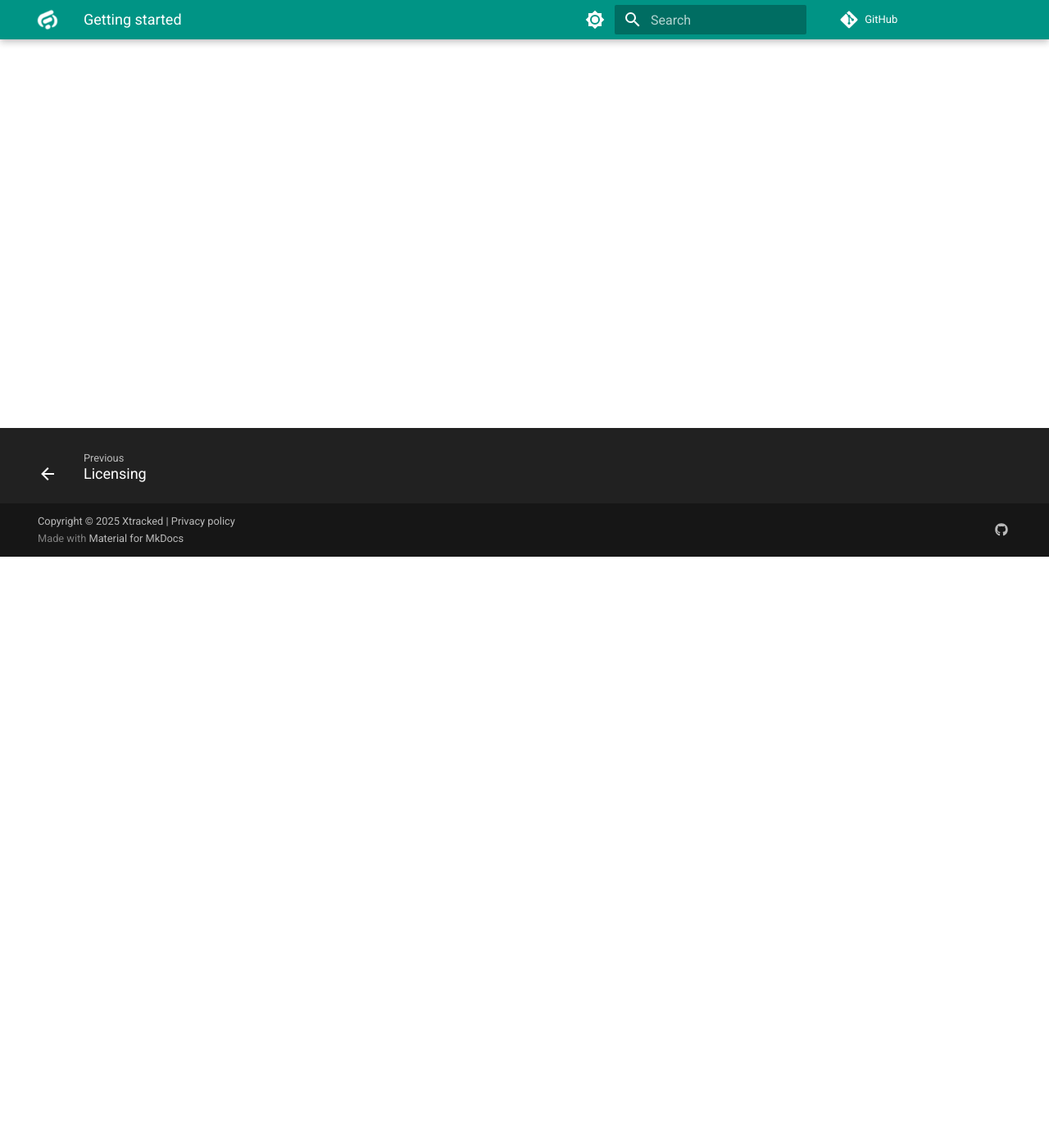
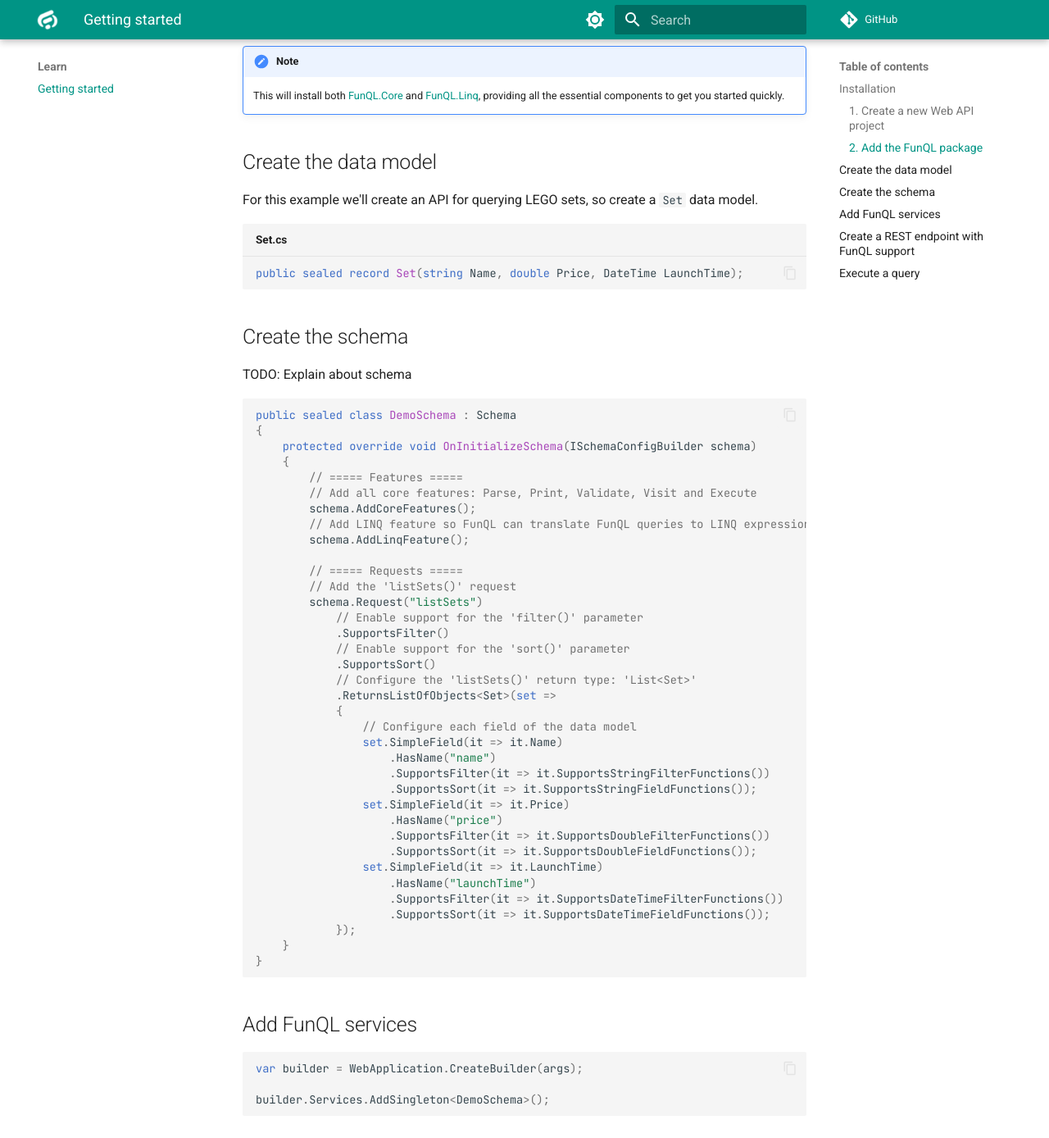
Before and after one commit to funql/funql-dotnet, an MkDocs documentation site: the page built from docs/learn/getting-started.md, in a window 1280 px wide and 1400 px high, scrolled down 721 px. Shown: the top 1388 px of the window at 82% size. Built offline with MkDocs 1.6.1 and Material for MkDocs 9.7.7, drawn with Linux system fonts in a browser that asks for light colours; comment, search, counter and statistics services are not loaded; some of the changed text lies outside the part shown.

Commit message:
Update getting-started.md

````diff
--- a/docs/learn/getting-started.md
+++ b/docs/learn/getting-started.md
@@ -3,6 +3,20 @@
 This guide will help you get started with FunQL .NET quickly.
 
 ## Installation
+
+### 1. Create a new Web API project
+
+Create a new ASP.NET Core Web API project using the .NET CLI.
+
+```shell title="Bash"
+dotnet new webapi -n Demo
+```
+
+This will create a new directory called `Demo` containing your project's files.
+
+You can now open the `Demo` directory or the `Demo.csproj` file in your favourite code editor.
+
+### 2. Add the FunQL package
 
 Add the [FunQL ![NuGet](https://img.shields.io/nuget/v/FunQL)](https://www.nuget.org/packages/FunQL) package to your
 project using the .NET CLI:
@@ -15,3 +29,109 @@
 
     This will install both [FunQL.Core](https://www.nuget.org/packages/FunQL.Core) and [FunQL.Linq](
     https://www.nuget.org/packages/FunQL.Linq), providing all the essential components to get you started quickly.
+
+## Create the data model
+
+For this example we'll create an API for querying LEGO sets, so create a `Set` data model.
+
+```csharp title="Set.cs"
+public sealed record Set(string Name, double Price, DateTime LaunchTime);
+```
+
+## Create the schema
+
+TODO: Explain about schema
+
+```csharp
+public sealed class DemoSchema : Schema
+{
+    protected override void OnInitializeSchema(ISchemaConfigBuilder schema)
+    {
+        // ===== Features =====
+        // Add all core features: Parse, Print, Validate, Visit and Execute
+        schema.AddCoreFeatures();
+        // Add LINQ feature so FunQL can translate FunQL queries to LINQ expressions, e.g. for use with EFCore DbSet
+        schema.AddLinqFeature();
+
+        // ===== Requests =====
+        // Add the 'listSets()' request
+        schema.Request("listSets")
+            // Enable support for the 'filter()' parameter
+            .SupportsFilter()
+            // Enable support for the 'sort()' parameter
+            .SupportsSort()
+            // Configure the 'listSets()' return type: 'List<Set>'
+            .ReturnsListOfObjects<Set>(set =>
+            {
+                // Configure each field of the data model
+                set.SimpleField(it => it.Name)
+                    .HasName("name")
+                    .SupportsFilter(it => it.SupportsStringFilterFunctions())
+                    .SupportsSort(it => it.SupportsStringFieldFunctions());
+                set.SimpleField(it => it.Price)
+                    .HasName("price")
+                    .SupportsFilter(it => it.SupportsDoubleFilterFunctions())
+                    .SupportsSort(it => it.SupportsDoubleFieldFunctions());
+                set.SimpleField(it => it.LaunchTime)
+                    .HasName("launchTime")
+                    .SupportsFilter(it => it.SupportsDateTimeFilterFunctions())
+                    .SupportsSort(it => it.SupportsDateTimeFieldFunctions());
+            });
+    }
+}
+```
+
+## Add FunQL services
+
+```csharp
+var builder = WebApplication.CreateBuilder(args);
+
+builder.Services.AddSingleton<DemoSchema>();
+```
+
+## Create a REST endpoint with FunQL support
+
+```csharp
+app.MapGet("/sets", async (string filter, string sort, DemoSchema schema) =>
+{
+    // We use demo data for this example — Normally you would e.g. use an Entity Framework Core DbContext to query the
+    // database directly
+    IQueryable<Set> sets = new List<Set>
+    {
+        new("LEGO Star Wars Millennium Falcon", 849.99, DateTime.Parse("2017-10-01", styles: DateTimeStyles.AdjustToUniversal)),
+        new("LEGO Star Wars The Razor Crest", 599.99, DateTime.Parse("2022-10-03", styles: DateTimeStyles.AdjustToUniversal)),
+        new("LEGO DC Batman Batmobile Tumbler", 269.99, DateTime.Parse("2021-11-01", styles: DateTimeStyles.AdjustToUniversal)),
+        new("LEGO Harry Potter Hogwarts Castle", 469.99, DateTime.Parse("2018-09-01", styles: DateTimeStyles.AdjustToUniversal)),
+    }.AsQueryable();
+
+    var result = await sets
+        .ExecuteRequestForParameters(
+            schema,
+            requestName: "listSets",
+            filter: filter,
+            sort: sort
+        );
+
+    return result.Data;
+});
+```
+
+And that is it, you have now successfully added FunQL support to your API! 🚀
+
+## Execute a query
+
+Run the project using the .NET CLI:
+
+```shell
+dotnet run
+```
+
+If everything is set up correctly, you should be able to open [http://localhost:5000/sets](http://localhost:5000/sets)
+to query the LEGO sets. Looking for LEGO Star Wars sets that cost at least €500 and were launched after 2010, sorted by
+price? Just ask:
+
+```html
+http://localhost:5000/sets
+    ?filter=and(has(upper(name), "STAR WARS"), gte(price, 500), gt(year(launchTime), 2010))
+    &sort=desc(price)
+```
````
